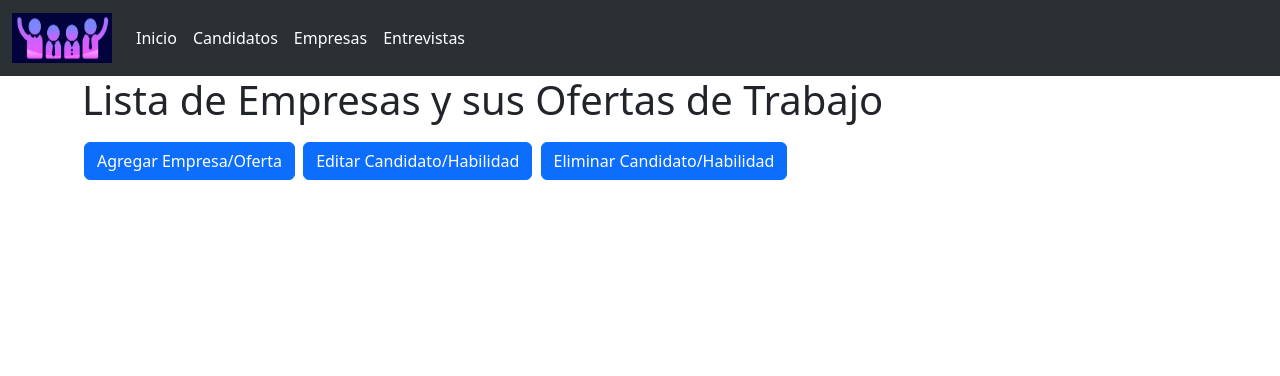
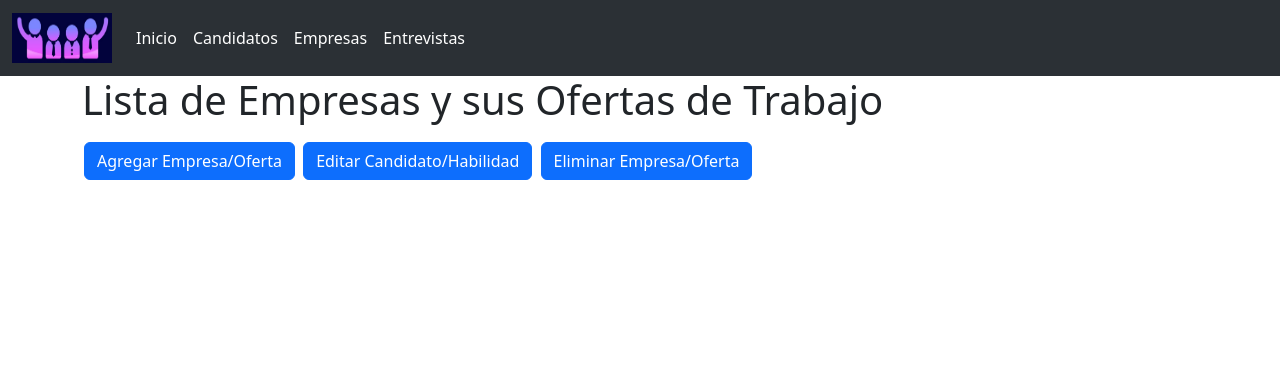
Before and after one commit to WilsonRamirez-ESPE/ProyectoModelado, a Flask app: page /empresas in a window 1280 px wide. Shown: the top 376 px of the page. Run offline with Flask 3, Linux system fonts and the light colour scheme; data that the repository does not hold is empty.

Commit message:
Update empresa.html

```diff
--- a/templates/vistas/empresas.html
+++ b/templates/vistas/empresas.html
@@ -56,8 +56,8 @@
     <button type="button" class="btn btn-primary">
       Editar Candidato/Habilidad
     </button>
-    <button type="button" class="btn btn-primary">
-      Eliminar Candidato/Habilidad
+    <button id="toggleFormsBtnEli" type="button" class="btn btn-primary">
+      Eliminar Empresa/Oferta
     </button>
 
     <form class="formularios" id="formAgregarEmpresa" action="/agregar_empresa" method="POST" style="display: none">
```
